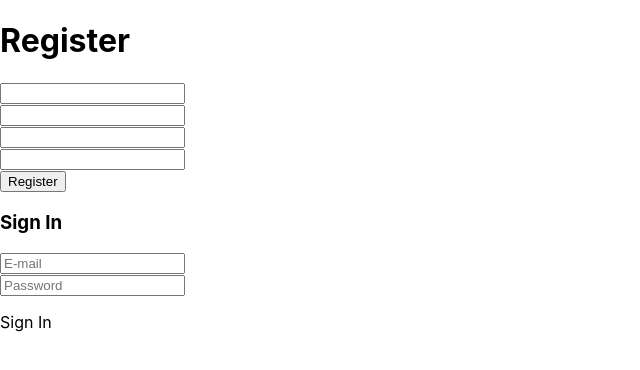
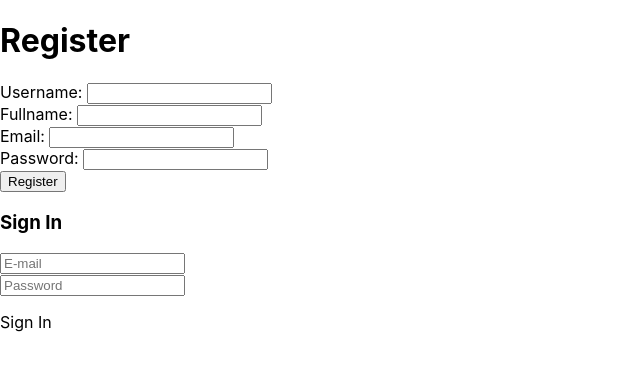
Before and after one commit to jsgram/JSGram, a React (Create React App) app in the folder client/: page / in a window 1280 px wide. Shown: the top 370 px of the page, without its empty margins (0-640 px from the left). Built offline with nearby package versions, Linux system fonts and the light colour scheme.

Commit message:
'add_labels_to_Register_component'

```diff
--- a/client/src/components/Register/Register.tsx
+++ b/client/src/components/Register/Register.tsx
@@ -45,6 +45,7 @@
           }}
         >
           <div>
+            <label htmlFor="username">Username: </label>
             <input
               type="text"
               name="username"
@@ -53,6 +54,7 @@
             />
           </div>
           <div>
+            <label htmlFor="fullname">Fullname: </label>
             <input
               type="text"
               name="fullname"
@@ -61,6 +63,7 @@
             />
           </div>
           <div>
+            <label htmlFor="email">Email: </label>
             <input
               type="email"
               name="email"
@@ -69,6 +72,7 @@
             />
           </div>
           <div>
+            <label htmlFor="password">Password: </label>
             <input
               type="password"
               name="password"
--- a/client/src/store/register/actions.tsx
+++ b/client/src/store/register/actions.tsx
@@ -26,5 +26,6 @@
     body: JSON.stringify(user)
   });
   const data = await response.json();
+  console.log(data);
   dispatch({ type: "REGISTER_USER", payload: data });
 };
```
